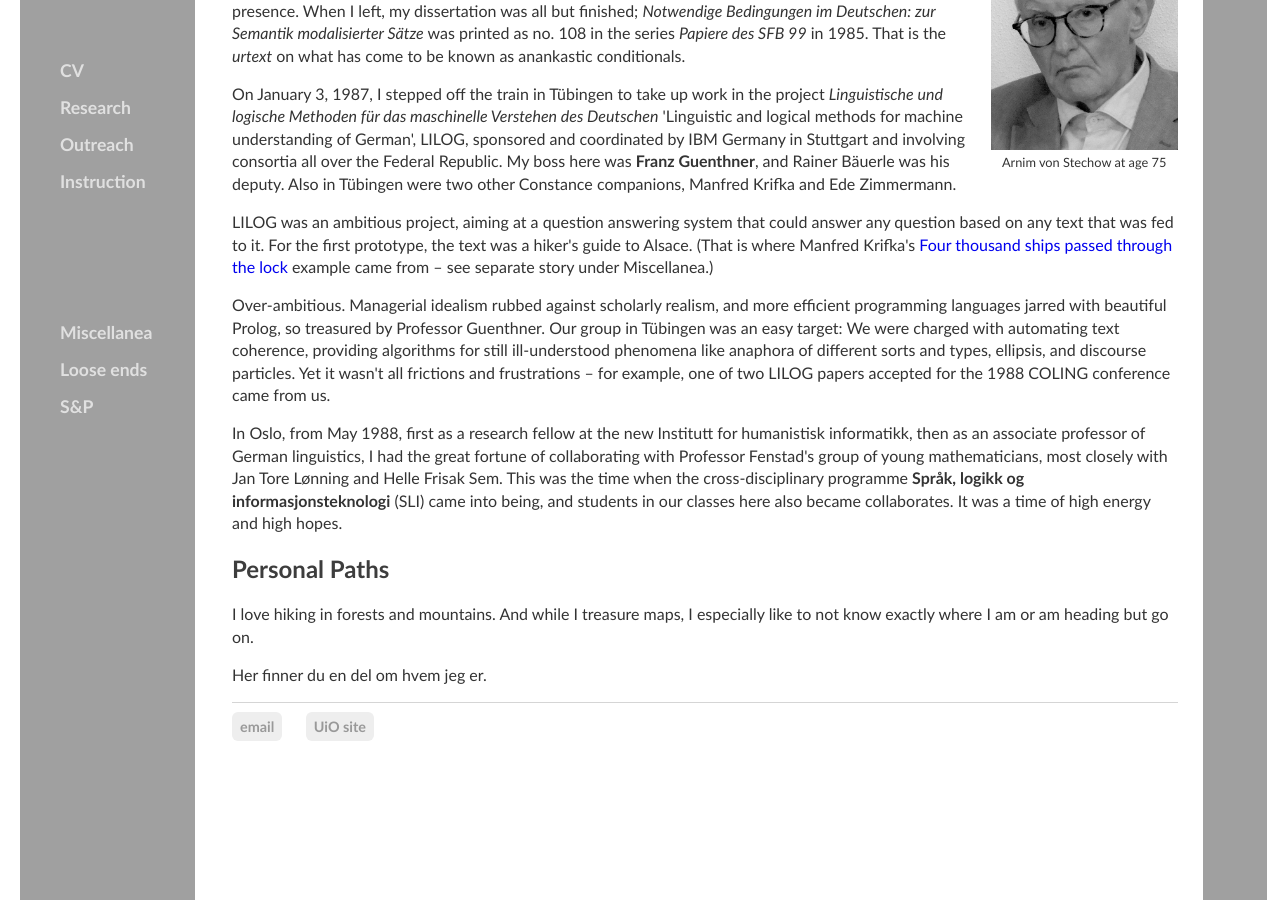
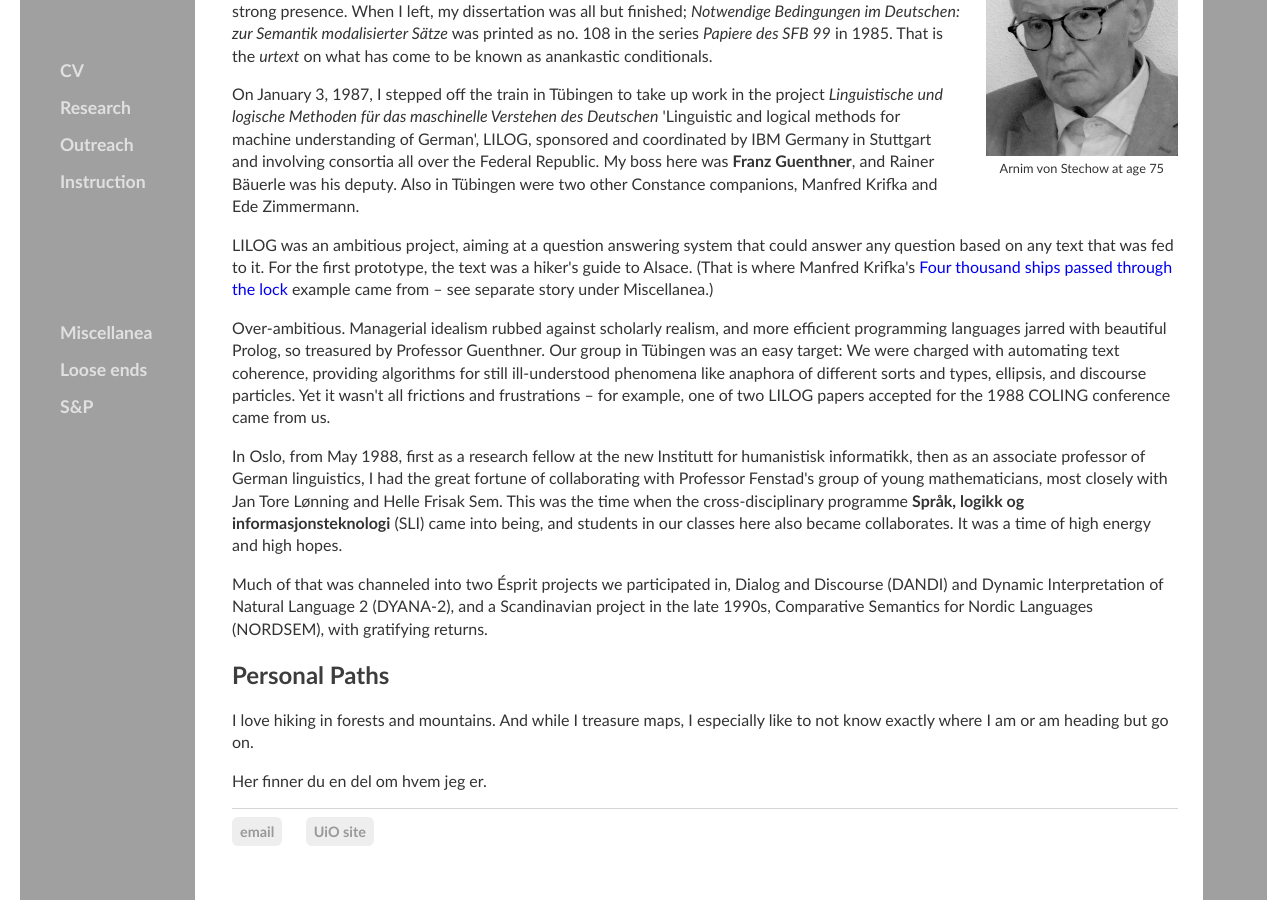
Before and after one commit to kjelljs/kjelljs.github.io, a Jekyll site: the page built from about/index.html, in a window 1280 px wide and 900 px high, scrolled down 1253 px. Built offline with Jekyll 4.4.1, drawn with Linux system fonts in a browser that asks for light colours.

Commit message:
Update index.html

```diff
--- a/about/index.html
+++ b/about/index.html
@@ -26,13 +26,15 @@ figcaption {
 	<p>Montague Grammar was quite new to Cathrine too. She was introduced to it by <b>Jens Erik Fenstad</b>, professor of mathematical logic at the University of Oslo, who started a cross-departmental seminar series on natural language in 1976 together with philosophy professor Dagfinn Føllesdal and psychology professor Ragnar Rommetveit. Under varying names (<i>Seminar i lingvistikk</i>, <i>Seminar i datalingvistikk</i>, <i>Seminar i semantikk</i>, <i>Forum for teoretisk lingvistikk</i>), this series has an unbroken history up to the present day.</p>
 <p>In summer 1980, Jens Erik organized a workshop over several days in Oslo and Telemark, <i>Models for Natural Languages</i>, where Hans Kamp presented early work on Discourse Representation Theory and Jon Barwise presented his joint work with Robin Cooper on generalized quantifiers and early work on Situation Semantics; other presenters included Emmon Bach, Barbara Partee and Stanley Peters.</p>
 	<p>Cathrine encouraged me to propose a PhD project and apply for a grant to carry it out. In a late phase of this project, her friend <b>Arnim von Stechow</b> offered me a 9-month research position at the University of Constance, FRG. So in the early morning of Jan 3, 1984, I stepped off the train and found my way through winding alleys to his home at St. Stephansplatz and to his wife Franziska's studio in the same house, where I got a room.</p>
-	<div style="float:right;"><figure class="rightfig"><img style="height:236px;" src="/pics/Arnim2.jpg"><figcaption>Arnim von Stechow at age 75</figcaption></figure></div>
+	<div style="float:right;"><figure class="rightfig"><img style="height:242px;" src="/pics/Arnim2.jpg"><figcaption>Arnim von Stechow at age 75</figcaption></figure></div>
 	<p>It goes without saying that the University of Constance provided a favorable environment for research in semantics. Also working on their dissertations were Manfred Krifka (who had a 6-month research position) and Ede Zimmermann. Wolfgang Sternefeld (who sublet a room to Manfred Krifka) had just finished his (I hand-wrote the minutes at his rigorosum). Rainer Bäuerle was there, Arnim himself a strong presence. When I left, my dissertation was all but finished; <i>Notwendige Bedingungen im Deutschen: zur Semantik modalisierter Sätze</i> was printed as no. 108 in the series <i>Papiere des SFB 99</i> in 1985. That is the <i>urtext</i> on what has come to be known as anankastic conditionals.</p>
 <p>On January 3, 1987, I stepped off the train in Tübingen to take up work in the project <i>Linguistische und logische Methoden für das maschinelle Verstehen des Deutschen</i> 'Linguistic and logical methods for machine understanding of German', LILOG, sponsored and coordinated by IBM Germany in Stuttgart and involving consortia all over the Federal Republic. My boss here was <b>Franz Guenthner</b>, and Rainer Bäuerle was his deputy. Also in Tübingen were two other Constance companions, Manfred Krifka and Ede Zimmermann.</p>
 <p>LILOG was an ambitious project, aiming at a question answering system that could answer any question based on any text that was fed to it. For the first prototype, the text was a hiker's guide to Alsace. (That is where Manfred Krifka's <a href="https://doi.org/10.1007/BF00627291">Four thousand ships passed through the lock<a> example came from &ndash; see separate story under Miscellanea.)</p>
 	<p>Over-ambitious. Managerial idealism rubbed against scholarly realism, and more efficient programming languages jarred with beautiful Prolog, so treasured by Professor Guenthner. Our group in Tübingen was an easy target: We were charged with automating text coherence, providing algorithms for still ill-understood phenomena like anaphora of different sorts and types, ellipsis, and discourse particles. Yet it wasn't all frictions and frustrations &ndash; for example, one of two LILOG papers accepted for the 1988 COLING conference came from us.</p>
 	<p>In Oslo, from May 1988, first as a research fellow at the new Institutt for humanistisk informatikk, then as an associate professor of German linguistics, I had the great fortune of collaborating with Professor Fenstad's group of young mathematicians, most closely with Jan Tore Lønning and Helle Frisak Sem. This was the time when the cross-disciplinary programme <b>Språk, logikk og informasjonsteknologi</b> (SLI) came into being, and students in our classes here also became collaborates. It was a time of high energy and high hopes.
 	</p>
+	<p>Much of that was channeled into two Ésprit projects we participated in, Dialog and Discourse (DANDI) and Dynamic Interpretation of Natural Language 2 (DYANA-2), and a Scandinavian project in the late 1990s, Comparative Semantics for Nordic Languages (NORDSEM), with gratifying returns.
+	</p>
 	<h2 id="priv">Personal Paths</h2>
 	<p>I love hiking in forests and mountains. And while I treasure maps, I especially like to not know exactly where I am or am heading but go on.</p>
 	<p>Her finner du en del om hvem jeg er.</p>
```
